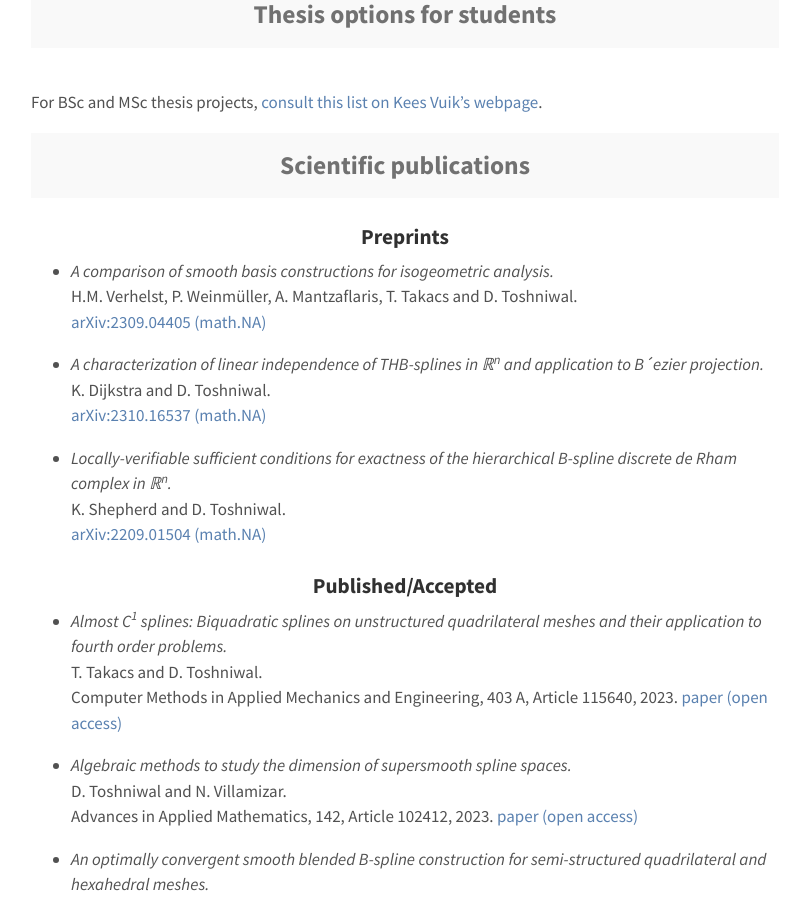
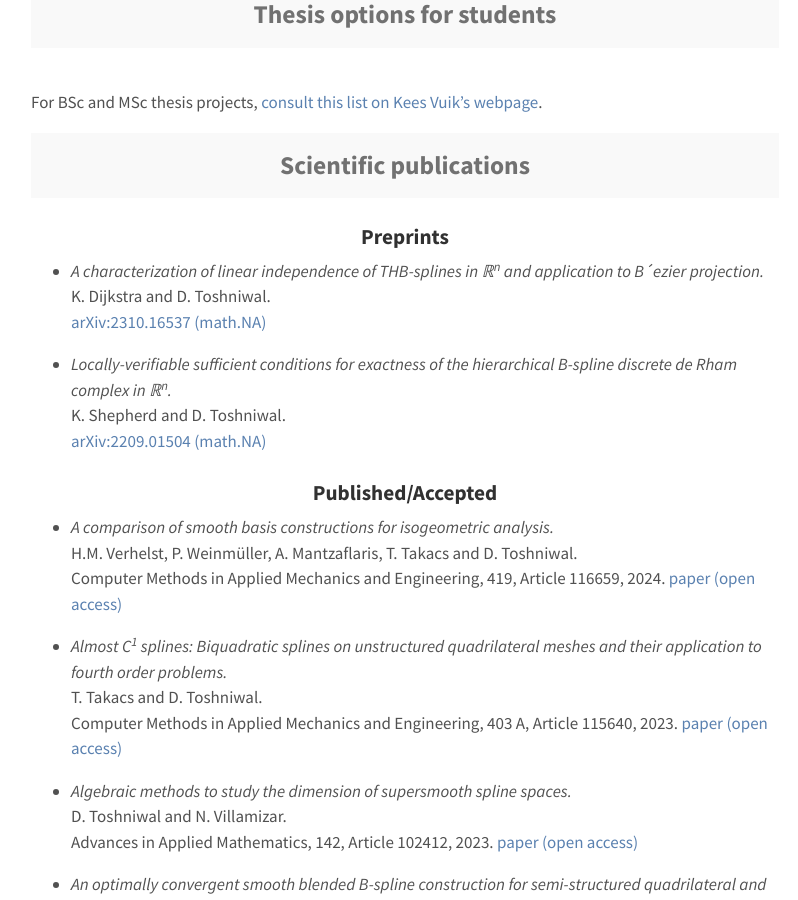
Before and after one commit to dtoshniwal/dtoshniwal.github.io, a Jekyll site: the page built from research.md, in a window 1280 px wide and 900 px high, scrolled down 601 px. Shown: the whole window, without its empty margins (235-1033 px from the left). Built offline with Jekyll 4.4.1, drawn with Linux system fonts in a browser that asks for light colours.

Commit message:
Update publication

```diff
--- a/research.md
+++ b/research.md
@@ -34,12 +34,6 @@
 <h2 class="message" align="center">Scientific publications</h2>
 <h3 align="center">Preprints</h3>
 
-* <i>A comparison of smooth basis constructions for isogeometric analysis.</i>
-<br>
-H.M. Verhelst, P. Weinmüller, A. Mantzaflaris, T. Takacs and D. Toshniwal.
-<br>
-[arXiv:2309.04405 (math.NA)](https://arxiv.org/abs/2309.04405/)
-
 * <i>A characterization of linear independence of THB-splines in ℝ<sup>n</sup> and application to B´ezier projection.</i>
 <br>
 K. Dijkstra and D. Toshniwal.
@@ -54,6 +48,14 @@
 
 
 <h3 align="center">Published/Accepted</h3>
+
+* <i>A comparison of smooth basis constructions for isogeometric analysis.</i>
+<br>
+H.M. Verhelst, P. Weinmüller, A. Mantzaflaris, T. Takacs and D. Toshniwal.
+<br>
+Computer Methods in Applied Mechanics and Engineering, 419, Article 116659, 2024.
+[paper (open access)](https://doi.org/10.1016/j.cma.2023.116659)
+
 
 * <i>Almost C<sup>1</sup> splines: Biquadratic splines on unstructured quadrilateral meshes and their application to fourth order problems.</i>
 <br>
```
Also changed, not shown: 1 other file.
